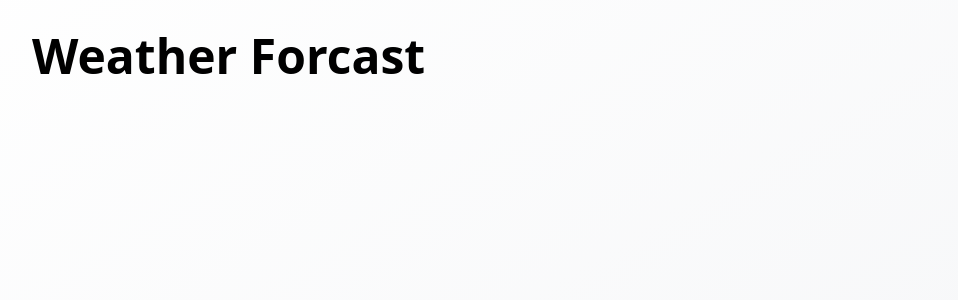
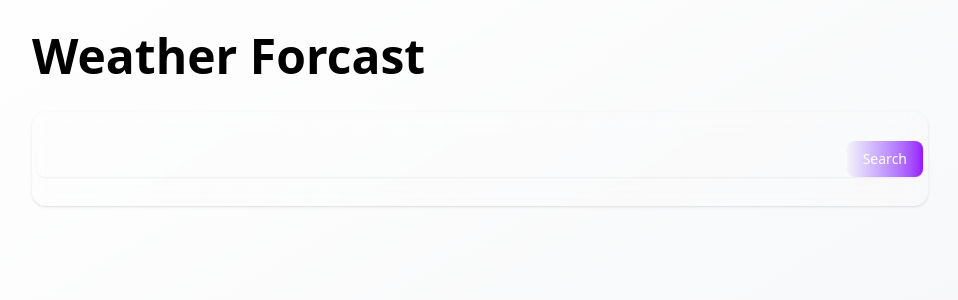
Before and after one commit to libranetx/weather-forcast, a Next.js app: page / in a window 1280 px wide. Shown: the top 300 px of the page, without its empty margins (160-1118 px from the left). Built offline with nearby package versions, Linux system fonts and the light colour scheme.

Commit message:
create search bar componente

```diff
--- a/app/page.tsx
+++ b/app/page.tsx
@@ -1,3 +1,5 @@
+import SearchBar from "@/components/SearchBar";
+import { Search } from "lucide-react";
 import Image from "next/image";
 
 interface WeatherData {
@@ -26,21 +28,7 @@ return (
         <div className="flex items-center justify-between mb-8">
           <h1 className="text-4xl md:text-5xl font-bold text-black">Weather Forcast</h1>
         </div>
-
-        {/* <SearchBar onSearch={handleSearch} isLoading={isLoading} />
-
-        {error && (
-          <div className="bg-destructive/10 border border-destructive text-destructive rounded-lg p-4 mb-8">
-            {error}
-          </div>
-        )}
-
-        {weather && (
-          <>
-            <WeatherCard data={weather} location={location} isLoading={isLoading} />
-            {forecast.length > 0 && <ForecastCard forecast={forecast} />}
-          </>
-        )} */}
+        <SearchBar/>
       </div>
     </main>
   );
--- /dev/null
+++ b/components/SearchBar.tsx
@@ -0,0 +1,40 @@
+'use client'
+
+import { useState } from 'react'
+import { Search } from 'lucide-react'
+import { Input } from "@/components/ui/input"
+import { Button } from "@/components/ui/button"
+import { Card } from "@/components/ui/card"
+
+export default function SearchBar() {
+  const [searchQuery, setSearchQuery] = useState('')
+
+  const handleSearch = (e: React.FormEvent) => {
+    e.preventDefault()
+    console.log('Searching for:', searchQuery)
+    // Implement search functionality here
+  }
+
+  return (
+    <form onSubmit={handleSearch} className="mb-6">
+      <Card className="bg-gradient-to-r from-white/5 via-white/10 to-white/5 backdrop-blur-sm border-white/10 overflow-hidden">
+        <div className="relative flex items-center p-1">
+          <Search className="absolute left-4 h-4 w-4 text-white/50" />
+          <Input
+            type="text"
+            placeholder="Search for a city..."
+            value={searchQuery}
+            onChange={(e) => setSearchQuery(e.target.value)}
+            className="flex-1 pl-10 pr-24 border-none bg-transparent text-white placeholder:text-white/50 focus-visible:ring-0 focus-visible:ring-offset-0"
+          />
+          <Button
+            type="submit"
+            className="absolute right-1 bg-gradient-to-r from-secondary to-purple-600 hover:from-secondary/90 hover:to-purple-600/90 text-white"
+          >
+            Search
+          </Button>
+        </div>
+      </Card>
+    </form>
+  )
+}
```
